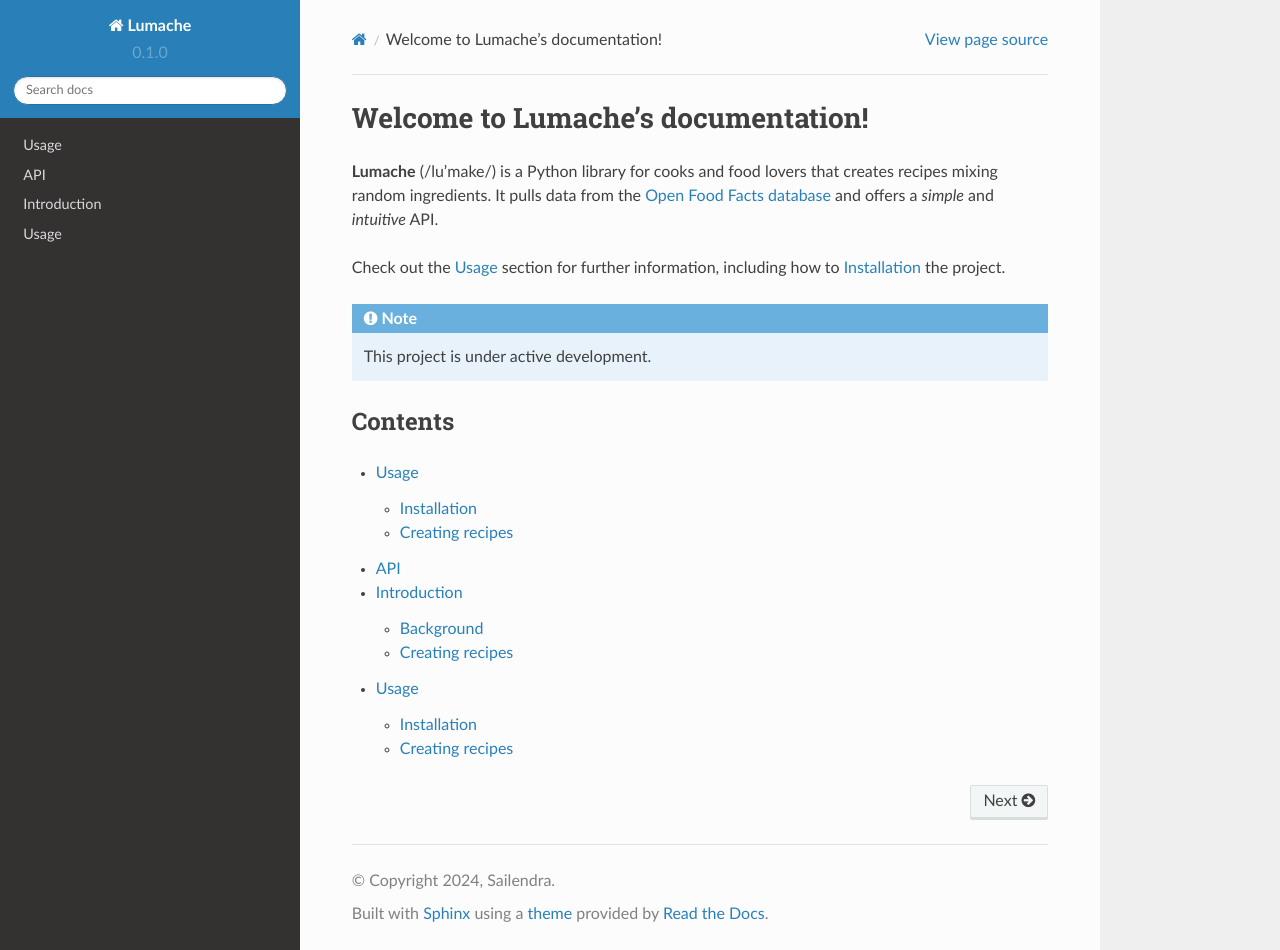
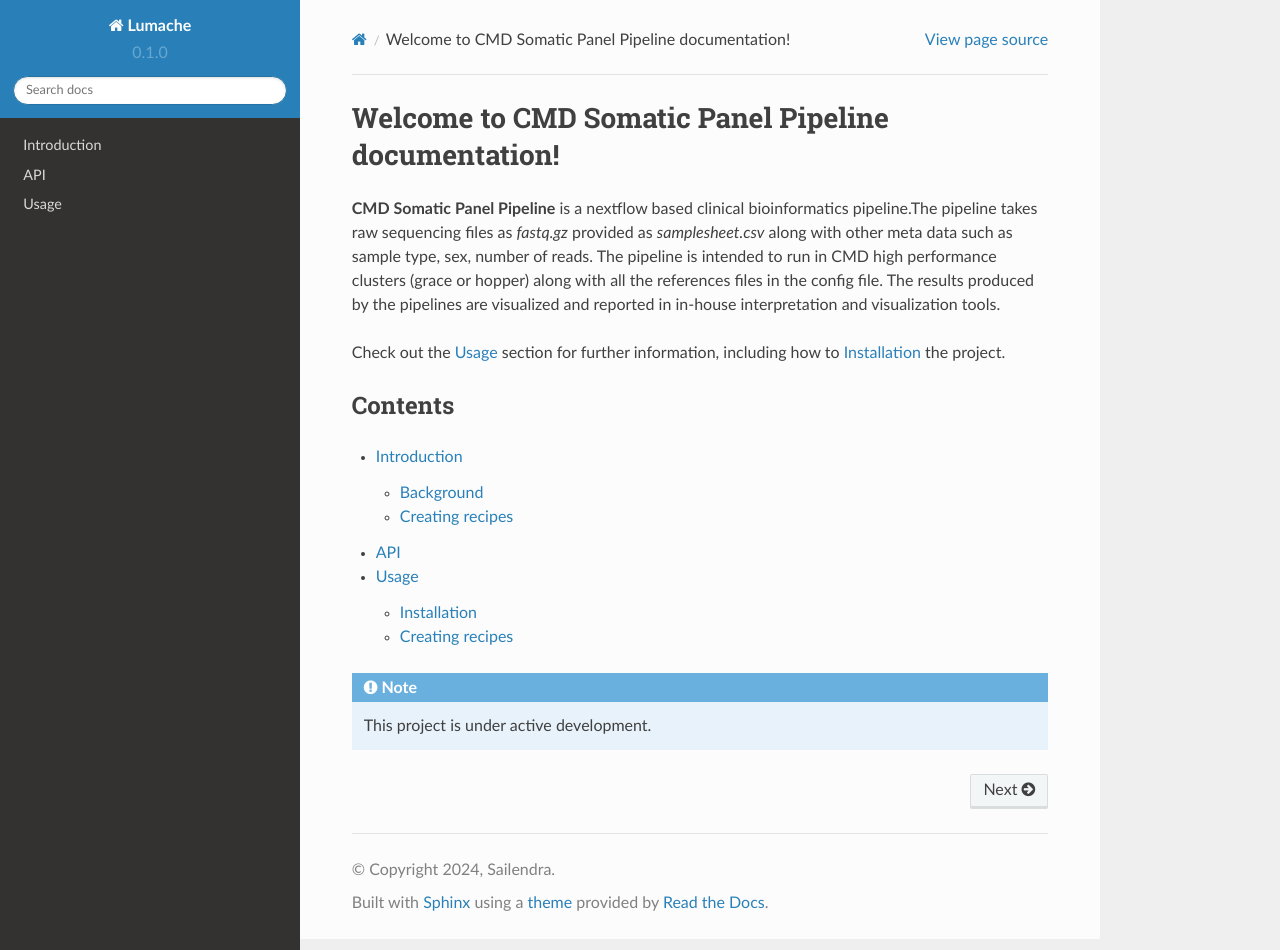
Before and after one commit to sailepradh/readthedoc, a Sphinx documentation site: the page built from docs/source/index.rst, in a window 1280 px wide and 950 px high. Built offline with Sphinx 7.4.7 and the Read the Docs theme 2.0.0, drawn with Linux system fonts in a browser that asks for light colours.

Commit message:
Update in introduction and backbone

```diff
--- a/docs/source/index.rst
+++ b/docs/source/index.rst
@@ -1,24 +1,21 @@
-Welcome to Lumache's documentation!
+Welcome to CMD Somatic Panel Pipeline documentation!
 ===================================
 
-**Lumache** (/lu'make/) is a Python library for cooks and food lovers
-that creates recipes mixing random ingredients.
-It pulls data from the `Open Food Facts database <https://world.openfoodfacts.org/>`_
-and offers a *simple* and *intuitive* API.
+**CMD Somatic Panel Pipeline** is a nextflow based clinical bioinformatics pipeline.The pipeline takes raw sequencing files as *fastq.gz* provided as *samplesheet.csv* along with other meta data such as sample type, sex, number of reads. The pipeline is intended to run in CMD high performance clusters (grace or hopper) along with all the references files in the config file. The results produced by the pipelines are visualized and reported in in-house interpretation and visualization tools.
+
 
 Check out the :doc:`usage` section for further information, including
 how to :ref:`installation` the project.
-
-.. note::
-
-   This project is under active development.
 
 Contents
 --------
 
 .. toctree::
 
+   introduction
+   api
    usage
-   api
-   introduction
-   usage
+
+.. note::
+
+   This project is under active development.
```
